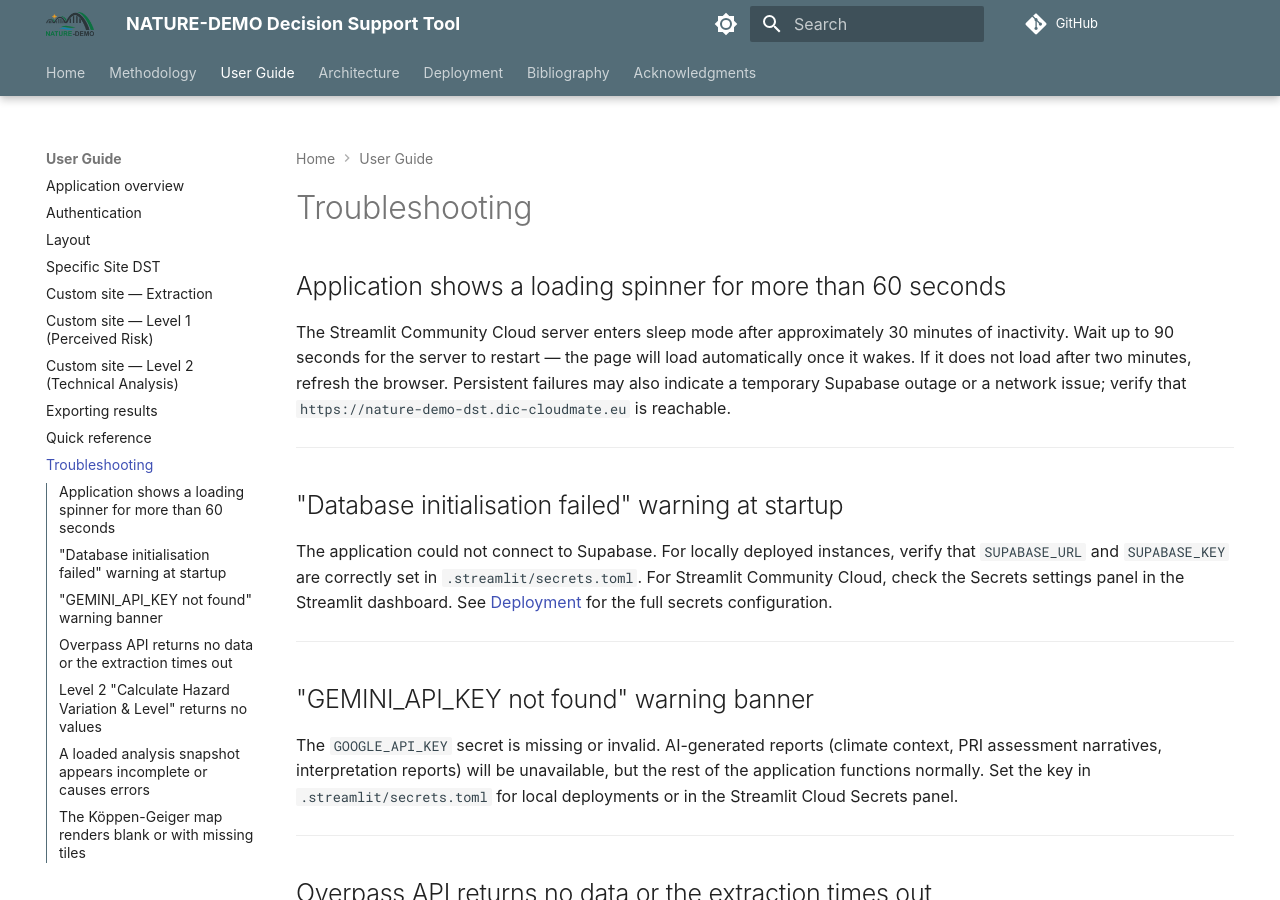
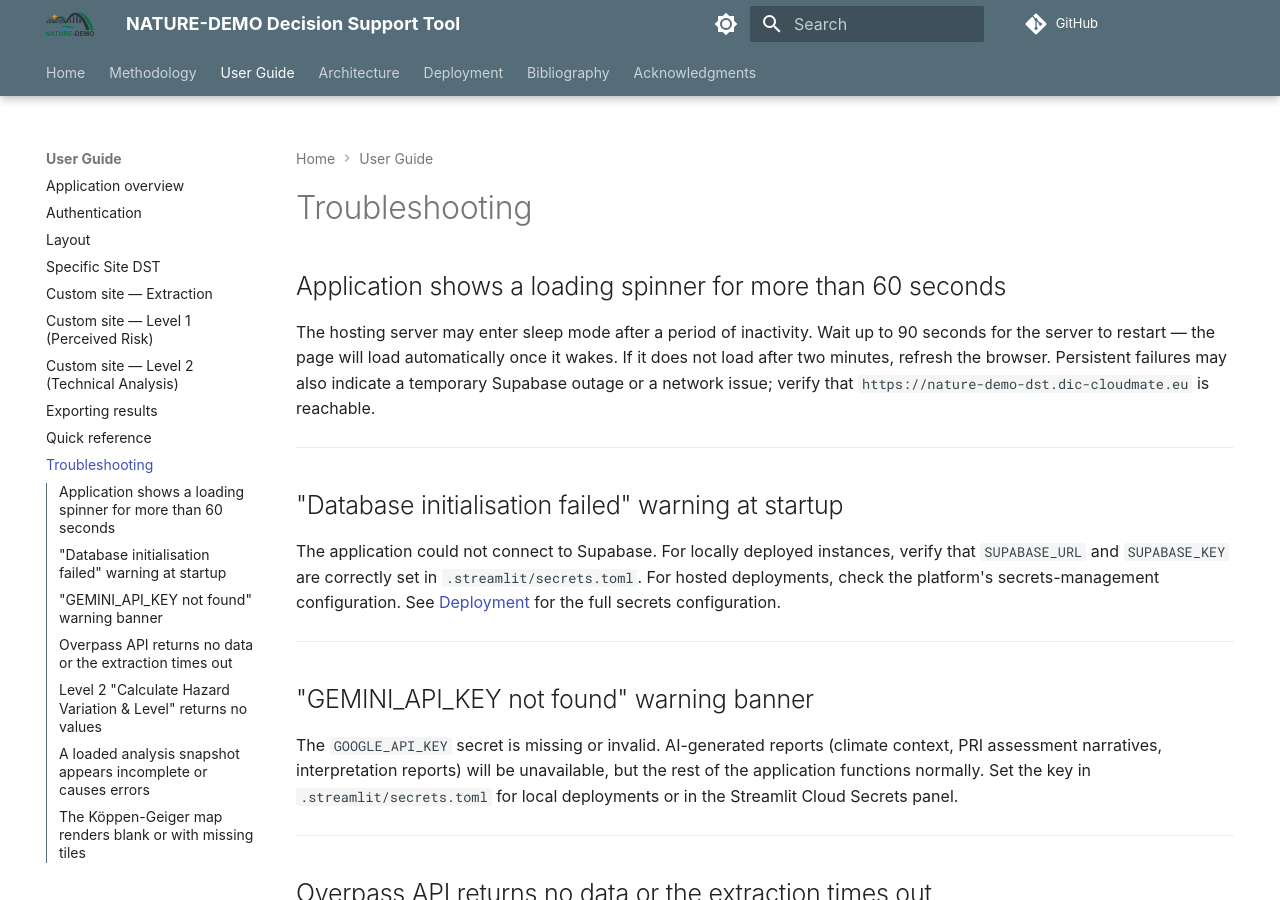
Before and after one commit to NATURE-DEMO/Decision_Support_Tool, an MkDocs documentation site: the page built from docs/user_guide/troubleshooting.md, in a window 1280 px wide and 900 px high. Built offline with MkDocs 1.6.1 and Material for MkDocs 9.7.7, drawn with Linux system fonts in a browser that asks for light colours; some web fonts are replaced; comment, search, counter and statistics services are not loaded.

Commit message:
docs: scope user-guide pages to the correct DST tier
Add tier-scoping notes to layout, specific_site, custom_extraction,
and quick_reference so a General DST reader is not misled by content
that assumes authentication, role-based controls, or pre-configured
demo sites. Also drop two stale Streamlit Community Cloud references
in troubleshooting (the production deployment is on dic-cloudmate.eu).

```diff
--- a/docs/user_guide/troubleshooting.md
+++ b/docs/user_guide/troubleshooting.md
@@ -2,13 +2,13 @@
 
 ## Application shows a loading spinner for more than 60 seconds
 
-The Streamlit Community Cloud server enters sleep mode after approximately 30 minutes of inactivity. Wait up to 90 seconds for the server to restart — the page will load automatically once it wakes. If it does not load after two minutes, refresh the browser. Persistent failures may also indicate a temporary Supabase outage or a network issue; verify that `https://nature-demo-dst.dic-cloudmate.eu` is reachable.
+The hosting server may enter sleep mode after a period of inactivity. Wait up to 90 seconds for the server to restart — the page will load automatically once it wakes. If it does not load after two minutes, refresh the browser. Persistent failures may also indicate a temporary Supabase outage or a network issue; verify that `https://nature-demo-dst.dic-cloudmate.eu` is reachable.
 
 ---
 
 ## "Database initialisation failed" warning at startup
 
-The application could not connect to Supabase. For locally deployed instances, verify that `SUPABASE_URL` and `SUPABASE_KEY` are correctly set in `.streamlit/secrets.toml`. For Streamlit Community Cloud, check the Secrets settings panel in the Streamlit dashboard. See [Deployment](../deployment.md) for the full secrets configuration.
+The application could not connect to Supabase. For locally deployed instances, verify that `SUPABASE_URL` and `SUPABASE_KEY` are correctly set in `.streamlit/secrets.toml`. For hosted deployments, check the platform's secrets-management configuration. See [Deployment](../deployment.md) for the full secrets configuration.
 
 ---
 
```
Also changed, not shown: docs/user_guide/custom_extraction.md (+3 -0 lines), docs/user_guide/layout.md (+2 -0 lines), docs/user_guide/quick_reference.md (+3 -0 lines), docs/user_guide/specific_site.md (+3 -0 lines).
